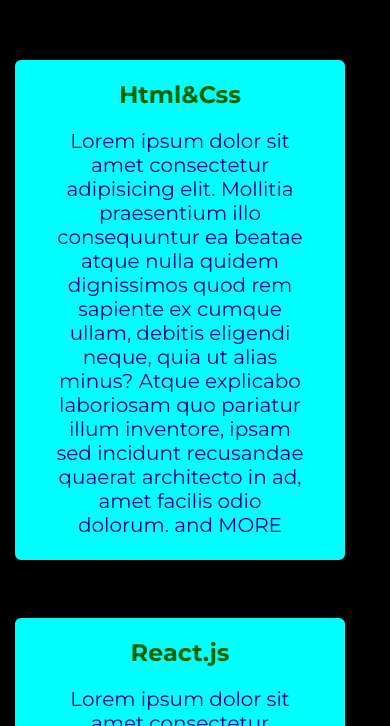
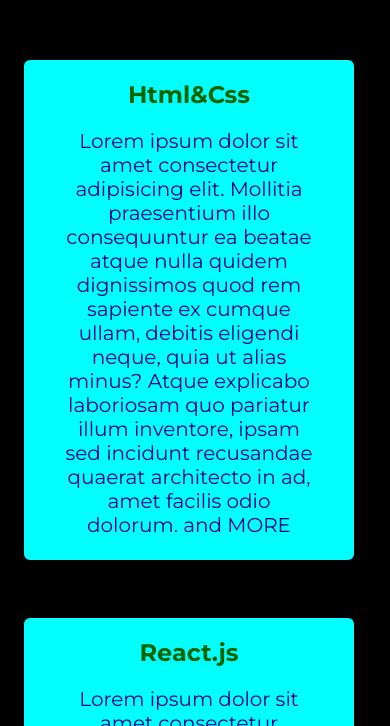
Before and after one commit to Cuddlies748/my-react-app, a React (Create React App) app: page / in a window 390 px wide. Shown: the part 1398-2124 px from the top of the page. Built offline with nearby package versions, Linux system fonts and the light colour scheme.

Commit message:
Обновил проект

```diff
--- a/src/style/ican.css
+++ b/src/style/ican.css
@@ -22,7 +22,7 @@
 @media (max-width:480px){
   .Ican{
     margin-top: 200px;
-    margin-left: 11px;
+    margin-left: 20px;
     width: 330px;
     display: grid;
     grid-template-columns: repeat(1, 4fr);
@@ -50,7 +50,7 @@
 @media(max-width:480px){
   .I_can{
     position: absolute;
-    top: 970px;
+    top: 1060px;
     left: 75px;
     font-size: 91px;
   }
```
